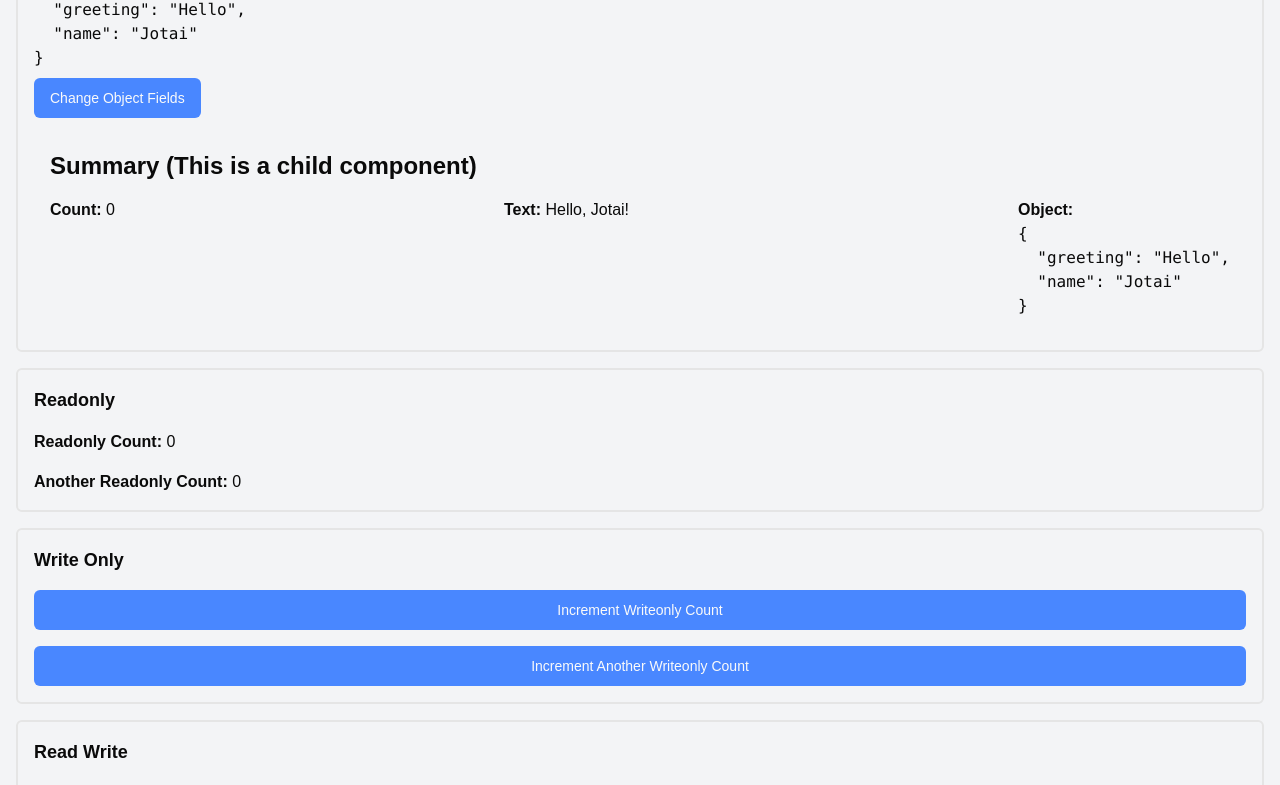
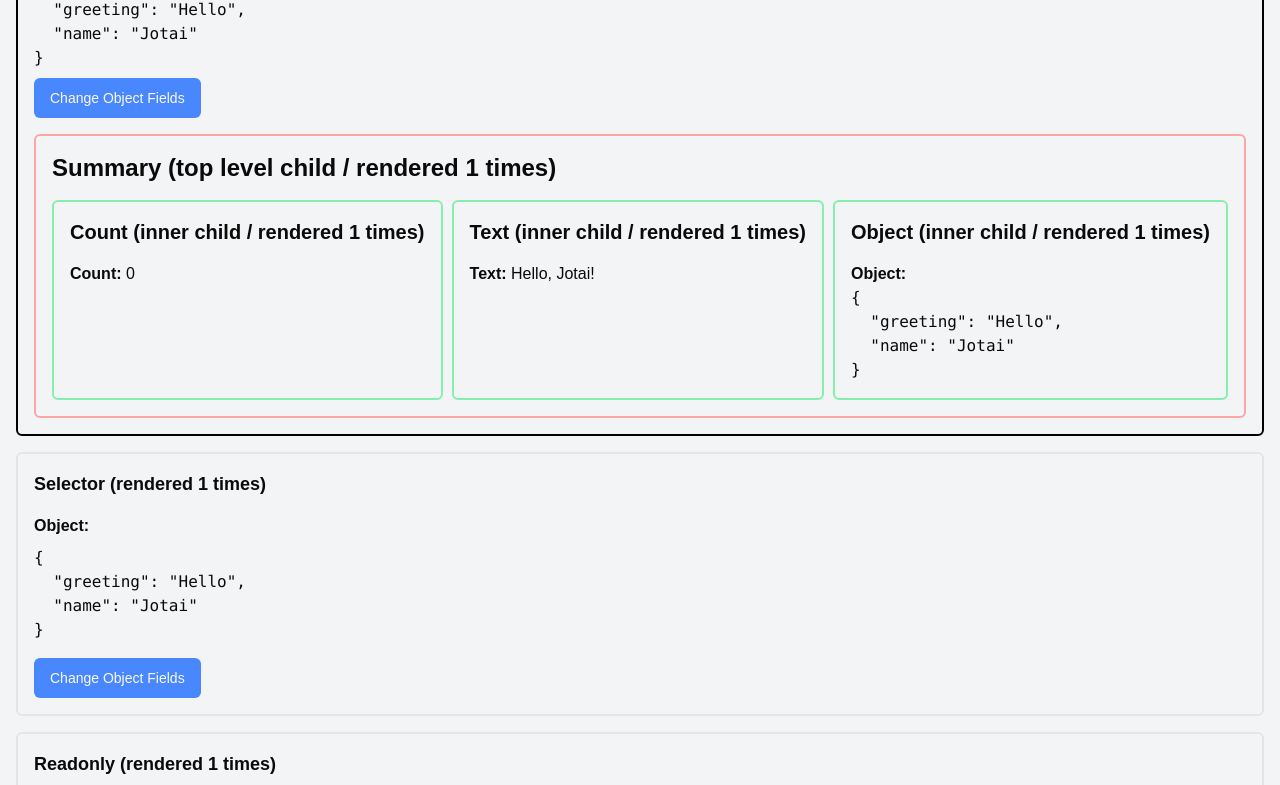
Before and after one commit to heecheon92/next15-test, a Next.js app: page /playground/jotai in a window 1280 px wide. Shown: the part 616-1401 px from the top of the page. Built offline with nearby package versions, Linux system fonts and the light colour scheme.

Commit message:
show render count instead of logging

```diff
--- a/app/layout.tsx
+++ b/app/layout.tsx
@@ -25,7 +25,7 @@ export default function RootLayout({
   children: React.ReactNode;
 }>) {
   return (
-    <html lang="en">
+    <html lang="en" suppressHydrationWarning>
       <body
         className={`${geistSans.variable} ${geistMono.variable} antialiased`}
         vaul-drawer-wrapper=""
--- a/app/playground/jotai/@persistence/page.tsx
+++ b/app/playground/jotai/@persistence/page.tsx
@@ -1,16 +1,15 @@
 "use client";
 import { Button } from "@/app/components/shadcn/button";
 import { useSesameRouter } from "@/app/hooks/useSesameRouter";
-import { log } from "@/app/util/logger";
+import { useRenderCount } from "@/app/util/render";
 import { cn } from "@/lib/utils";
 import { useAtom } from "jotai";
 import { darkModeAtom } from "../atoms";
 
 export default function JotaiPersistence() {
+  const renderCount = useRenderCount();
   const [darkMode, setDarkMode] = useAtom(darkModeAtom);
   const router = useSesameRouter();
-
-  log("Persistence rerendered");
 
   return (
     <div
@@ -19,7 +18,7 @@ export default function JotaiPersistence() {
         darkMode ? "bg-black text-white" : "bg-gray-100 text-black"
       )}
     >
-      <header className="text-lg font-bold">Persistence</header>
+      <header className="text-lg font-bold">{`Persistence (rendered ${renderCount} times)`}</header>
 
       <div>
         <span className="font-bold">Is DarkMode:</span> {darkMode}
--- a/app/playground/jotai/@primitive/page.tsx
+++ b/app/playground/jotai/@primitive/page.tsx
@@ -1,20 +1,19 @@
 "use client";
 
 import { Button } from "@/app/components/shadcn/button";
-import { log } from "@/app/util/logger";
+import { useRenderCount } from "@/app/util/render";
 import { useAtom, useAtomValue } from "jotai";
 import { countAtom, objectAtom, textAtom } from "../atoms";
 
 export default function JotaiPrimitive() {
+  const renderCount = useRenderCount();
   const [count, setCount] = useAtom(countAtom);
   const [text, setText] = useAtom(textAtom);
   const [object, setObject] = useAtom(objectAtom);
 
-  log("Primitive rerendered");
-
   return (
-    <div className="flex flex-col space-y-4 w-full h-full p-4 bg-gray-100 border-2 rounded-md">
-      <header className="text-lg font-bold">Primitive</header>
+    <div className="flex flex-col space-y-4 w-full h-full p-4 bg-gray-100 border-2 rounded-md border-black">
+      <header className="text-lg font-bold">{`Primitive (rendered ${renderCount} times)`}</header>
 
       <div className="flex flex-col space-y-2">
         <div>
@@ -68,27 +67,59 @@ export default function JotaiPrimitive() {
 }
 
 function PrimitiveSummary() {
-  const count = useAtomValue(countAtom);
-  const text = useAtomValue(textAtom);
-  const object = useAtomValue(objectAtom);
+  const renderCount = useRenderCount();
 
   return (
-    <div className="flex flex-col space-y-4 w-full p-4 bg-gray-100">
-      <header className="text-2xl font-bold">
-        Summary (This is a child component)
-      </header>
+    <div className="flex flex-col space-y-4 w-full p-4 bg-gray-100 border-2 border-red-300 rounded-md">
+      <header className="text-2xl font-bold">{`Summary (top level child / rendered ${renderCount} times)`}</header>
       <div className="flex flex-row w-full justify-between">
-        <div>
-          <span className="font-bold">Count:</span> {count}
-        </div>
-        <div>
-          <span className="font-bold">Text:</span> {text}
-        </div>
-        <div>
-          <span className="font-bold">Object:</span>
-          <pre>{JSON.stringify(object, null, 2)}</pre>
-        </div>
+        <PrimitiveCount />
+        <PrimitiveText />
+        <PrimitiveObject />
       </div>
     </div>
   );
 }
+
+function PrimitiveCount() {
+  const renderCount = useRenderCount();
+  const count = useAtomValue(countAtom);
+
+  return (
+    <div className="flex flex-col space-y-4 p-4 bg-gray-100 border-2 border-green-300 rounded-md">
+      <header className="text-xl font-bold">{`Count (inner child / rendered ${renderCount} times)`}</header>
+      <div>
+        <span className="font-bold">Count:</span> {count}
+      </div>
+    </div>
+  );
+}
+
+function PrimitiveText() {
+  const renderCount = useRenderCount();
+  const text = useAtomValue(textAtom);
+
+  return (
+    <div className="flex flex-col space-y-4 p-4 bg-gray-100 border-2 border-green-300 rounded-md">
+      <header className="text-xl font-bold">{`Text (inner child / rendered ${renderCount} times)`}</header>
+      <div>
+        <span className="font-bold">Text:</span> {text}
+      </div>
+    </div>
+  );
+}
+
+function PrimitiveObject() {
+  const renderCount = useRenderCount();
+  const object = useAtomValue(objectAtom);
+
+  return (
+    <div className="flex flex-col space-y-4 p-4 bg-gray-100 border-2 border-green-300 rounded-md">
+      <header className="text-xl font-bold">{`Object (inner child / rendered ${renderCount} times)`}</header>
+      <div>
+        <span className="font-bold">Object:</span>
+        <pre>{JSON.stringify(object, null, 2)}</pre>
+      </div>
+    </div>
+  );
+}
--- a/app/playground/jotai/@readonly/page.tsx
+++ b/app/playground/jotai/@readonly/page.tsx
@@ -1,11 +1,13 @@
 "use client";
 import { log } from "@/app/util/logger";
+import { useRenderCount } from "@/app/util/render";
 import { atom, useAtom, useAtomValue } from "jotai";
 import { countAtom } from "../atoms";
 
 const readonlyCountAtom = atom((get) => get(countAtom));
 
 export default function JotaiReadonly() {
+  const renderCount = useRenderCount();
   /**
    * roles of the following two states are virtually identical
    */
@@ -16,7 +18,7 @@ export default function JotaiReadonly() {
 
   return (
     <div className="flex flex-col space-y-4 w-full h-full p-4 bg-gray-100 border-2 rounded-md">
-      <header className="text-lg font-bold">Readonly</header>
+      <header className="text-lg font-bold">{`Readonly (rendered ${renderCount} times)`}</header>
 
       <div>
         <span className="font-bold">Readonly Count:</span> {readonlyCount}
--- a/app/playground/jotai/@readwrite/page.tsx
+++ b/app/playground/jotai/@readwrite/page.tsx
@@ -2,6 +2,7 @@
 
 import { Button } from "@/app/components/shadcn/button";
 import { log } from "@/app/util/logger";
+import { useRenderCount } from "@/app/util/render";
 import { atom, useAtom } from "jotai";
 import { countAtom } from "../atoms";
 
@@ -13,6 +14,7 @@ const readwriteCountAtom = atom(
 );
 
 export default function JotaiReadWrite() {
+  const renderCount = useRenderCount();
   const [readwriteCount, setReadwriteCount] = useAtom(readwriteCountAtom);
   const [count, setCount] = useAtom(countAtom);
 
@@ -20,7 +22,7 @@ export default function JotaiReadWrite() {
 
   return (
     <div className="flex flex-col space-y-4 w-full h-full p-4 bg-gray-100 border-2 rounded-md">
-      <header className="text-lg font-bold">Read Write</header>
+      <header className="text-lg font-bold">{`Read Write (rendered ${renderCount} times)`}</header>
 
       <div className="flex flex-col space-y-2">
         <span className="font-bold">Readwrite Count:</span> {readwriteCount}
--- /dev/null
+++ b/app/playground/jotai/@selector/page.tsx
@@ -0,0 +1,34 @@
+"use client";
+
+import { Button } from "@/app/components/shadcn/button";
+import { useRenderCount } from "@/app/util/render";
+import { useAtom } from "jotai";
+import { objectAtom } from "../atoms";
+
+export default function JotaiSelector() {
+  const renderCount = useRenderCount();
+  const [object, setObject] = useAtom(objectAtom);
+
+  return (
+    <div className="flex flex-col space-y-4 w-full h-full p-4 bg-gray-100 border-2 rounded-md">
+      <header className="text-lg font-bold">{`Selector (rendered ${renderCount} times)`}</header>
+
+      <div className="flex flex-col space-y-2">
+        <span className="font-bold">Object:</span>
+        <pre>{JSON.stringify(object, null, 2)}</pre>
+      </div>
+      <div className="flex flex-row space-x-4">
+        <Button
+          onClick={() =>
+            setObject((o) => ({
+              greeting: o.greeting === "Hello" ? "Bye" : "Hello",
+              name: o.name === "Jotai" ? "React" : "Jotai",
+            }))
+          }
+        >
+          Change Object Fields
+        </Button>
+      </div>
+    </div>
+  );
+}
--- a/app/playground/jotai/@writeonly/page.tsx
+++ b/app/playground/jotai/@writeonly/page.tsx
@@ -1,7 +1,7 @@
 "use client";
 
 import { Button } from "@/app/components/shadcn/button";
-import { log } from "@/app/util/logger";
+import { useRenderCount } from "@/app/util/render";
 import { atom, useAtom, useSetAtom } from "jotai";
 import { countAtom } from "../atoms";
 
@@ -10,6 +10,7 @@ const writeonlyCountAtom = atom(null, (get, set) => {
 });
 
 export default function JotaiWriteonly() {
+  const renderCount = useRenderCount();
   /**
    * roles of the following two state setters are virtually identical.
    * Setting states with following functions will not trigger rerender of this component.
@@ -17,11 +18,9 @@ export default function JotaiWriteonly() {
   const [, setWriteonlyCount] = useAtom(writeonlyCountAtom);
   const setAnotherWriteonlyCount = useSetAtom(countAtom);
 
-  log("Writeonly rerendered");
-
   return (
     <div className="flex flex-col space-y-4 w-full h-full p-4 bg-gray-100 border-2 rounded-md">
-      <header className="text-lg font-bold">Write Only</header>
+      <header className="text-lg font-bold">{`Write Only (rendered ${renderCount} times)`}</header>
 
       <Button onClick={() => setWriteonlyCount()}>
         Increment Writeonly Count
--- a/app/playground/jotai/layout.tsx
+++ b/app/playground/jotai/layout.tsx
@@ -2,6 +2,7 @@ export default function JotaiLayout({
   children,
   persistence,
   primitive,
+  selector,
   readonly,
   readwrite,
   writeonly,
@@ -9,6 +10,7 @@ export default function JotaiLayout({
   children: React.ReactNode;
   persistence: React.ReactNode;
   primitive: React.ReactNode;
+  selector: React.ReactNode;
   readonly: React.ReactNode;
   readwrite: React.ReactNode;
   writeonly: React.ReactNode;
@@ -18,6 +20,7 @@ export default function JotaiLayout({
       {children}
       {persistence}
       {primitive}
+      {selector}
       {readonly}
       {writeonly}
       {readwrite}
--- a/app/util/logger.ts
+++ b/app/util/logger.ts
@@ -1,3 +1,3 @@
-export function log(arg: Parameters<typeof console.log>[0]) {
-  console.log("test", arg);
+export function log(...args: Parameters<typeof console.log>) {
+  console.log("test", ...args);
 }
--- /dev/null
+++ b/app/util/render.ts
@@ -0,0 +1,12 @@
+"use client"
+
+import { useEffect, useRef } from "react";
+
+export function useRenderCount() {
+  const renderCounter = useRef(1);
+
+  useEffect(() => {
+    renderCounter.current = renderCounter.current + 1;
+  })
+  return renderCounter.current;
+}
```
